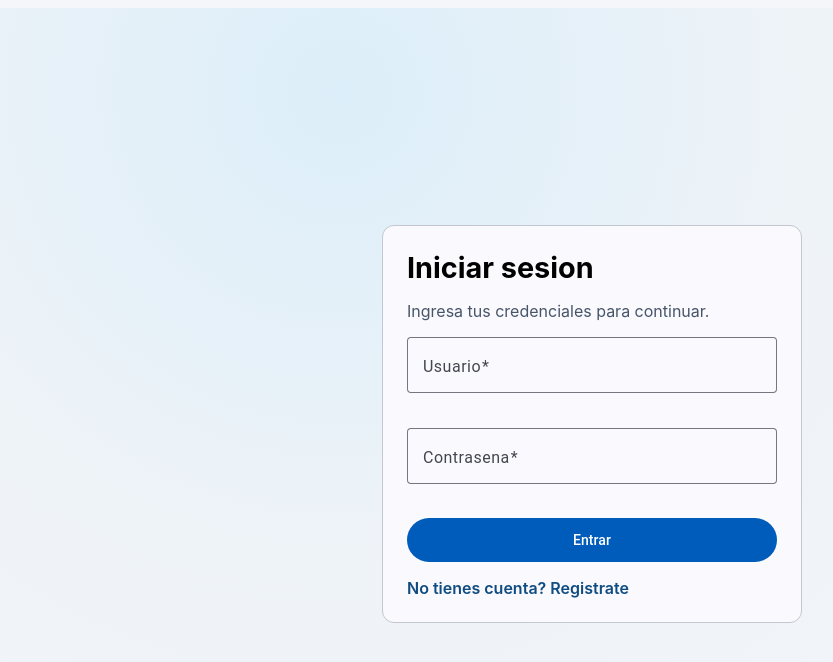
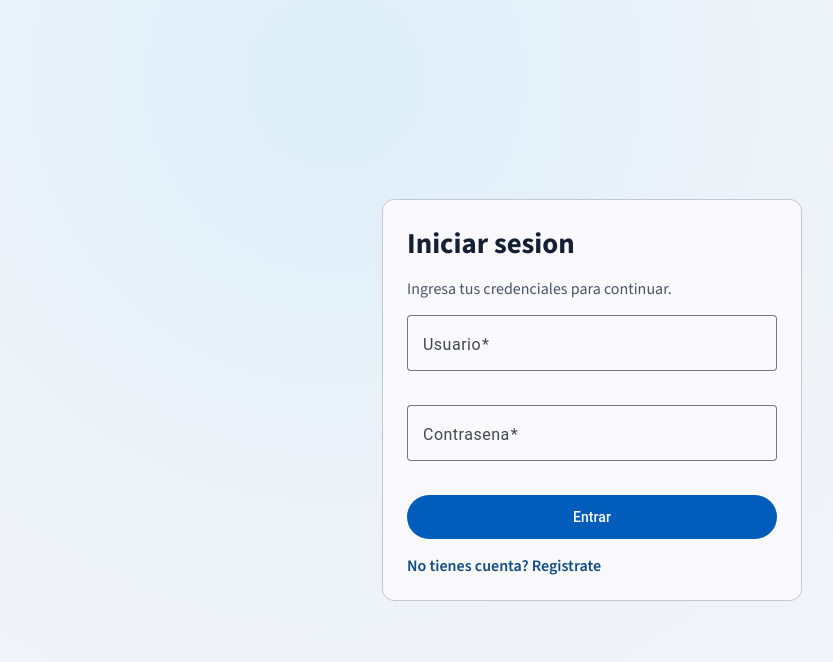
Before and after one commit to lucianodiamand/taller4_sistema_examenes, an Angular app in the folder frontend/: page /login in a window 1280 px wide. Shown: the top 662 px of the page, without its empty margins (48-881 px from the left). Built offline with nearby package versions, Linux system fonts and the light colour scheme.

Commit message:
Merge branch 'main' into feat/resolver-examen

```diff
--- a/frontend/src/styles.scss
+++ b/frontend/src/styles.scss
@@ -1,4 +1,16 @@
+/* You can add global styles to this file, and also import other style files */
 @import '@angular/material/prebuilt-themes/azure-blue.css';
+
+:root {
+  --app-bg: #f4f7fb;
+  --app-text: #142033;
+  --app-muted: #4d5f74;
+  --app-surface: #ffffff;
+}
+
+* {
+  box-sizing: border-box;
+}
 
 html {
   min-height: 100%;
@@ -6,6 +18,13 @@ html {
   background: #f4f6fa;
 }
 
+body {
+  margin: 0;
+  font-family: 'Source Sans 3', 'Noto Sans', sans-serif;
+  color: var(--app-text);
+  background: var(--app-bg);
+}
+
 button,
 textarea {
   font: inherit;
```
